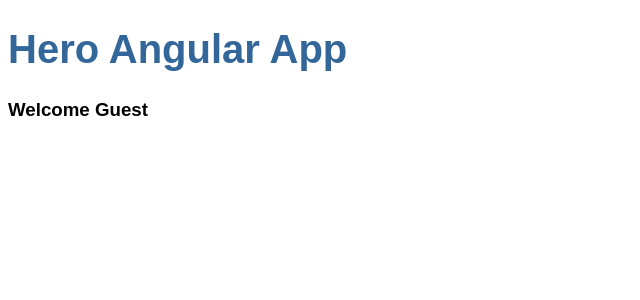
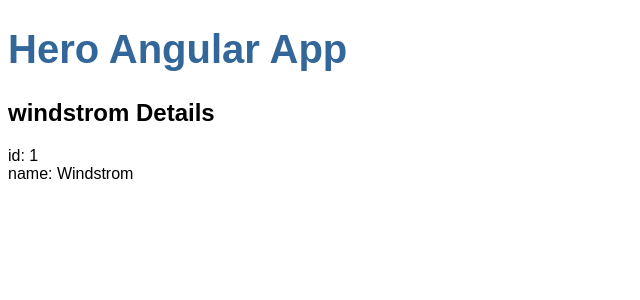
Before and after one commit to chandansutradhar2/angular-myfirstapp, an Angular app: page / in a window 1280 px wide. Shown: the top 300 px of the page, without its empty margins (0-640 px from the left). Built offline with nearby package versions, Linux system fonts and the light colour scheme.

Commit message:
hero editor work

```diff
--- a/src/app/heroes/heroes.component.html
+++ b/src/app/heroes/heroes.component.html
@@ -1,2 +1,3 @@
-<h3 *ngIf="isLoggedIn">Welcome {{hero}}</h3>
-<h3 *ngIf="!isLoggedIn">Welcome Guest</h3>
+<h2>{{hero.name | lowercase}} Details</h2>
+<div><span>id: </span>{{hero.id}}</div>
+<div><span>name: </span>{{hero.name}}</div>
--- a/src/app/heroes/heroes.component.ts
+++ b/src/app/heroes/heroes.component.ts
@@ -1,13 +1,17 @@
 import { Component, OnInit } from '@angular/core';
-
+import { Hero } from '../models/hero.model';
 @Component({
   selector: 'app-heroes',
   templateUrl: './heroes.component.html',
   styleUrls: ['./heroes.component.css'],
 })
 export class HeroesComponent implements OnInit {
-  hero = 'Windstorm';
-  a: string = '';
+  // hero = 'Windstorm';
+  hero: Hero = {
+    id: 1,
+    name: 'Windstrom',
+    rating: 10,
+  };
   isLoggedIn: boolean = false;
   constructor() {
     setTimeout(() => {
--- /dev/null
+++ b/src/app/models/hero.model.ts
@@ -0,0 +1,5 @@
+export interface Hero {
+  id: number;
+  name: string;
+  rating: number;
+}
```
